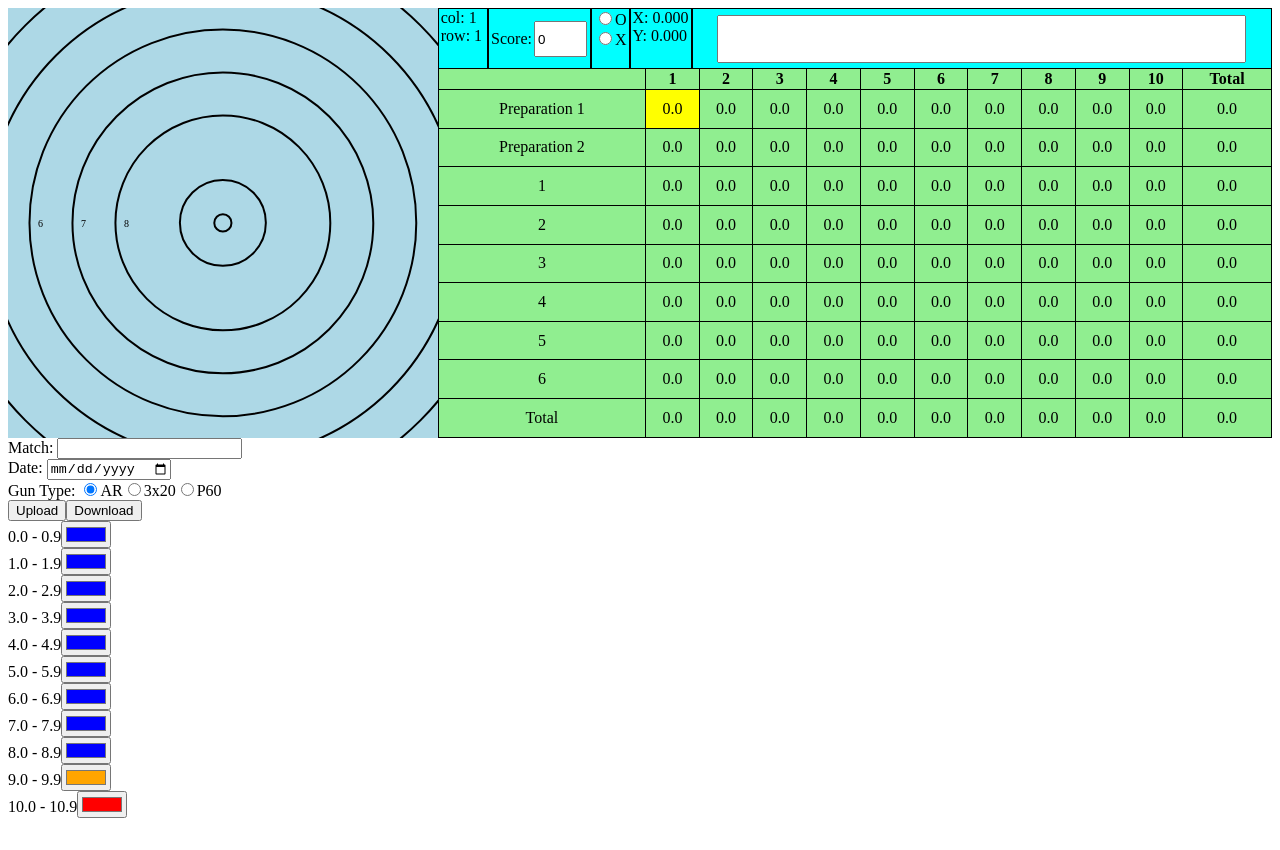
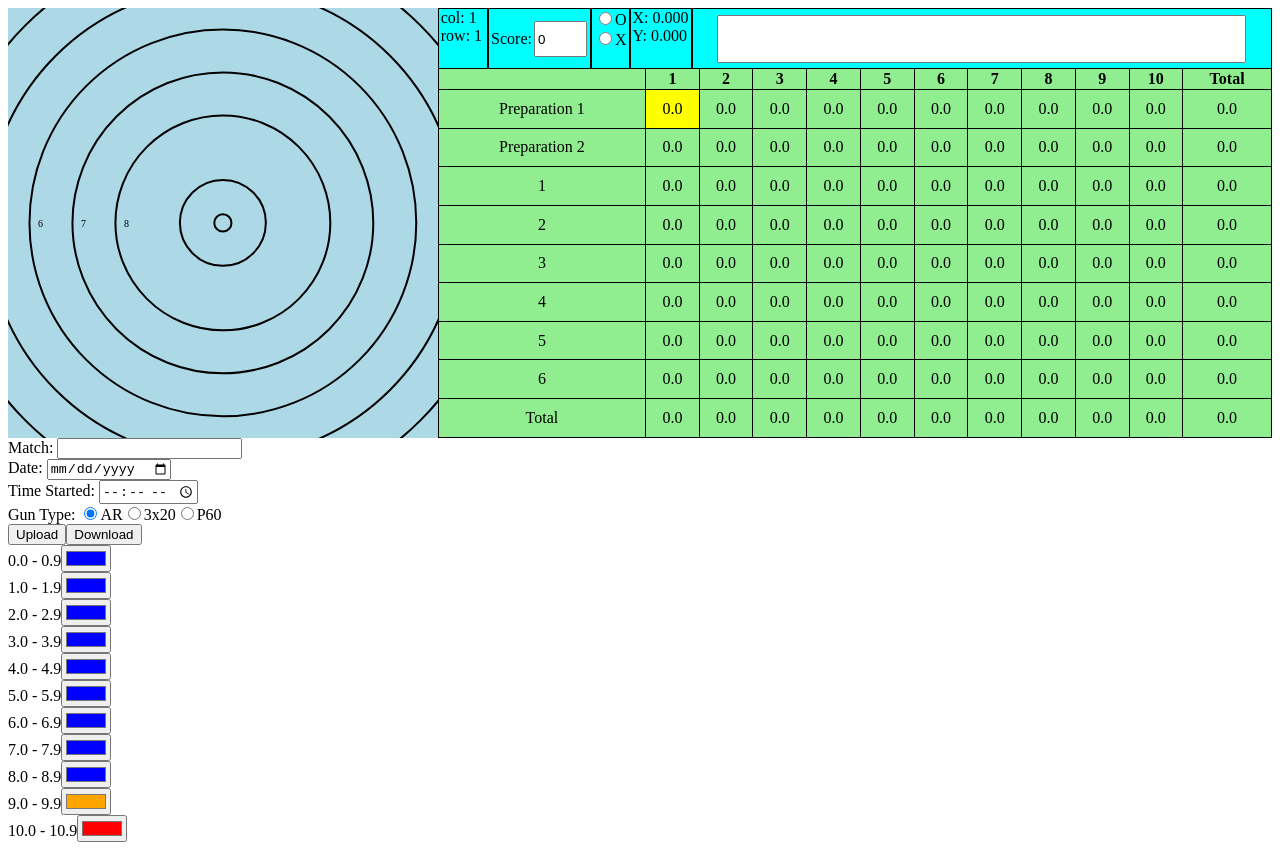
Before and after one commit to konbraphat51/Marksman, a Vue app: page / in a window 1280 px wide. Before the commit the page ends 826 px from the top, so only its background shows below. Built offline with nearby package versions, Linux system fonts and the light colour scheme.

Commit message:
add time field to metadata and format input emissions

```diff
--- a/src/App.vue
+++ b/src/App.vue
@@ -141,6 +141,7 @@ export default {
 			metadata: {
 				match: "",
 				date: "",
+				time: "",
 				guntype: "AR",
 			},
 		}
--- a/src/components/MetaInput.vue
+++ b/src/components/MetaInput.vue
@@ -7,7 +7,10 @@
 					type="text"
 					:value="metadata.match"
 					@input="
-						$emit('update:metadata', {...metadata, match: $event.target.value})
+						$emit('update:metadata', {
+							...metadata,
+							match: $event.target.value,
+						})
 					"
 				/>
 			</div>
@@ -17,7 +20,17 @@
 					type="date"
 					:value="metadata.date"
 					@input="
-						$emit('update:metadata', {...metadata, date: $event.target.value})
+						$emit('update:metadata', { ...metadata, date: $event.target.value })
+					"
+				/>
+			</div>
+			<div class="time-input">
+				<label for="time">Time Started: </label>
+				<input
+					type="time"
+					:value="metadata.time"
+					@input="
+						$emit('update:metadata', { ...metadata, time: $event.target.value })
 					"
 				/>
 			</div>
```
